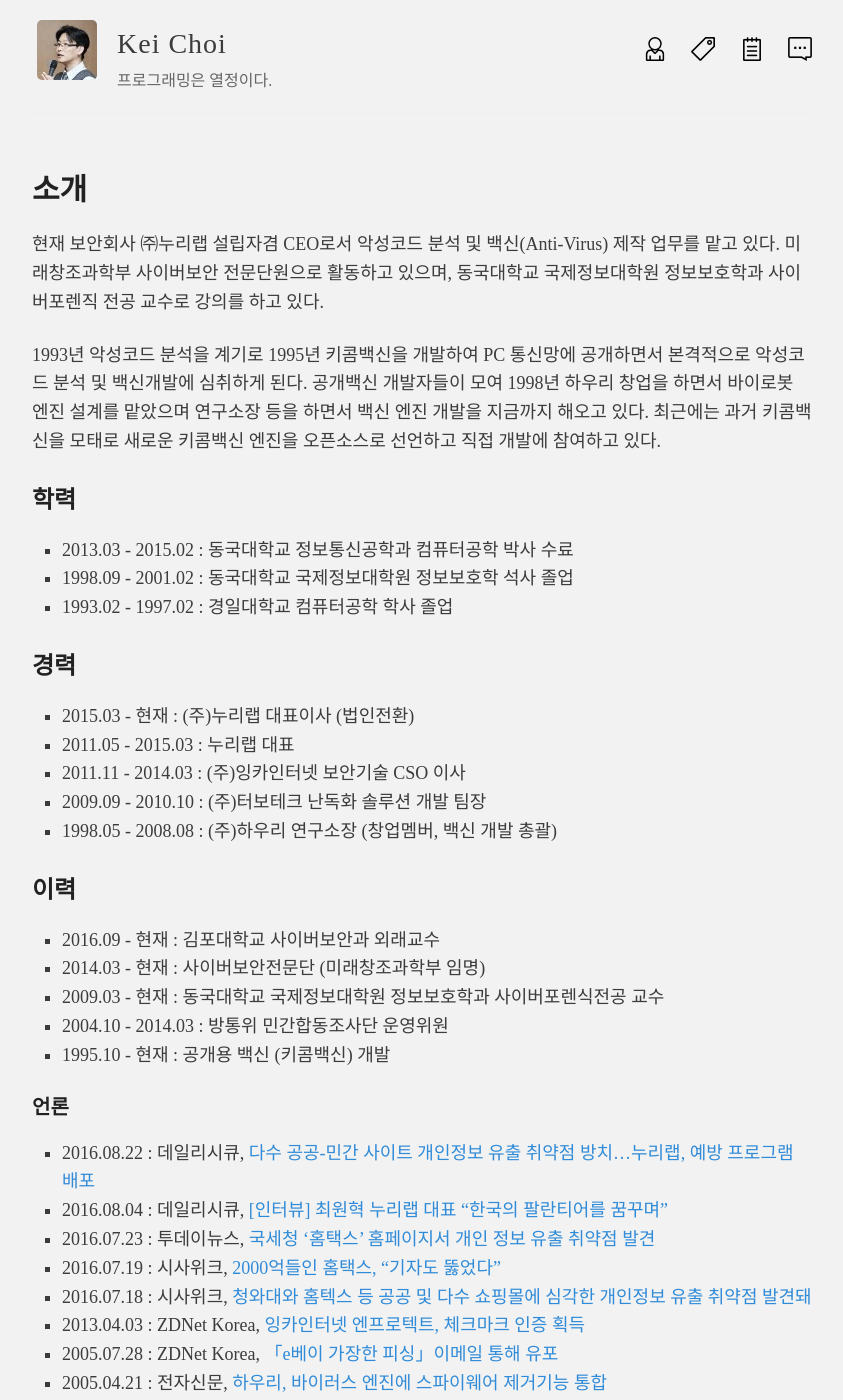
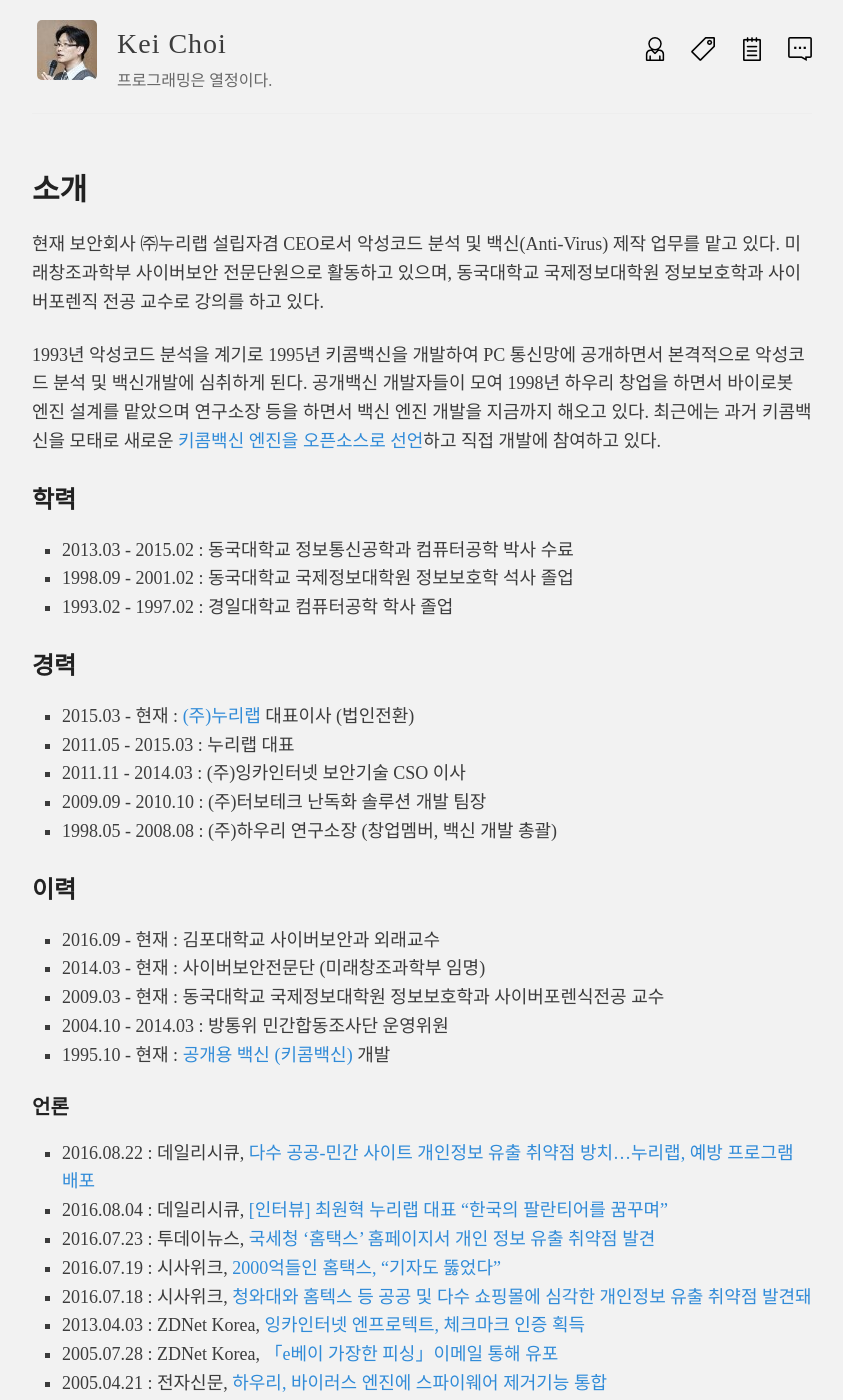
Before and after one commit to hanul93/hanul93.github.com, a Jekyll site: the page built from about.md, in a window 1280 px wide and 1400 px high. Shown: the whole window, without its empty margins (218-1061 px from the left). Built offline with Jekyll 4.4.1, drawn with Linux system fonts in a browser that asks for light colours; nearby versions of some CDN libraries; some of the changed lines change nothing that is shown.

Commit message:
링크 추가

```diff
--- a/about.md
+++ b/about.md
@@ -6,7 +6,7 @@ permalink: /about/
 
 현재 보안회사 ㈜누리랩 설립자겸 CEO로서 악성코드 분석 및 백신(Anti-Virus) 제작 업무를 맡고 있다. 미래창조과학부 사이버보안 전문단원으로 활동하고 있으며, 동국대학교 국제정보대학원 정보보호학과 사이버포렌직 전공 교수로 강의를 하고 있다.
 
-1993년 악성코드 분석을 계기로 1995년 키콤백신을 개발하여 PC 통신망에 공개하면서 본격적으로 악성코드 분석 및 백신개발에 심취하게 된다. 공개백신 개발자들이 모여 1998년 하우리 창업을 하면서 바이로봇 엔진 설계를 맡았으며 연구소장 등을 하면서 백신 엔진 개발을 지금까지 해오고 있다. 최근에는 과거 키콤백신을 모태로 새로운 키콤백신 엔진을 오픈소스로 선언하고 직접 개발에 참여하고 있다.
+1993년 악성코드 분석을 계기로 1995년 키콤백신을 개발하여 PC 통신망에 공개하면서 본격적으로 악성코드 분석 및 백신개발에 심취하게 된다. 공개백신 개발자들이 모여 1998년 하우리 창업을 하면서 바이로봇 엔진 설계를 맡았으며 연구소장 등을 하면서 백신 엔진 개발을 지금까지 해오고 있다. 최근에는 과거 키콤백신을 모태로 새로운 <a href="http://www.kicomav.com">키콤백신 엔진을 오픈소스로 선언</a>하고 직접 개발에 참여하고 있다.
 
 ## 학력
 
@@ -16,7 +16,7 @@ permalink: /about/
 
 ## 경력
 
-- 2015.03 - 현재 : (주)누리랩 대표이사 (법인전환)
+- 2015.03 - 현재 : <a href="http://www.nurilab.com">(주)누리랩</a> 대표이사 (법인전환)
 - 2011.05 - 2015.03 : 누리랩 대표
 - 2011.11 - 2014.03 : (주)잉카인터넷 보안기술 CSO 이사
 - 2009.09 - 2010.10 : (주)터보테크 난독화 솔루션 개발 팀장
@@ -28,7 +28,7 @@ permalink: /about/
 - 2014.03 - 현재 : 사이버보안전문단 (미래창조과학부 임명)
 - 2009.03 - 현재 : 동국대학교 국제정보대학원 정보보호학과 사이버포렌식전공 교수
 - 2004.10 - 2014.03 : 방통위 민간합동조사단 운영위원
-- 1995.10 - 현재 : 공개용 백신 (키콤백신) 개발
+- 1995.10 - 현재 : <a href="http://www.kicomav.com">공개용 백신 (키콤백신)</a> 개발
 
 
 ### 언론
```
